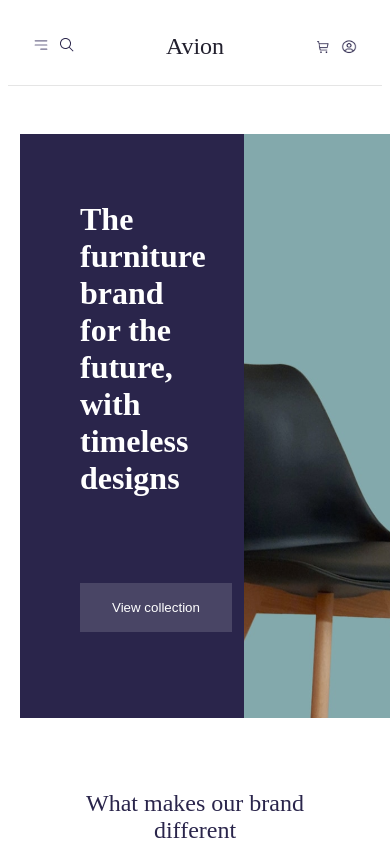
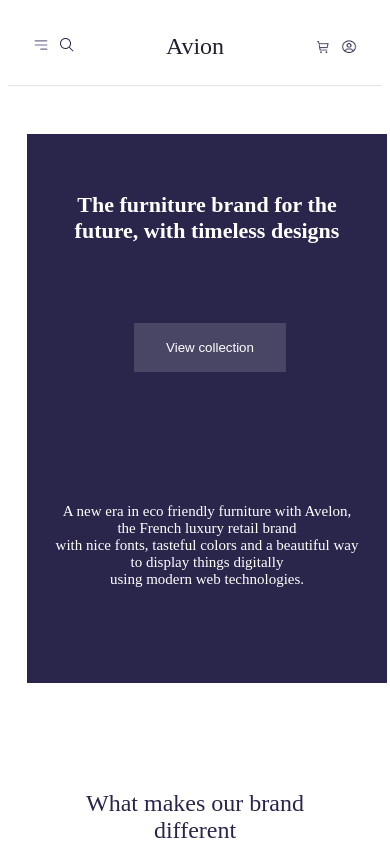
Before and after one commit to mehebbetbabayeva/avion-diploma, a React (Vite) app: page / in a window 390 px wide. Shown: the top 844 px of the page. Built offline with nearby package versions, Linux system fonts and the light colour scheme.

Commit message:
introduction responsive

```diff
--- a/public/ceramic.json
+++ b/public/ceramic.json
@@ -1,7 +1,7 @@
 [
     {
         "id":1,
-        "ceramic_image": "../src/assets/images/ceramiccard/dandychair.svg",
+        "ceramic_image": "../src/assets/images/ceramiccard/dandychair.png",
         "ceramic_context": "The Dandy chair",
         "ceramic_price": "£250"
     },
--- a/src/components/Introduction/Introduction.css
+++ b/src/components/Introduction/Introduction.css
@@ -49,3 +49,67 @@
     display: flex;
 
   }
+
+  @media (min-width: 320px) and (max-width:767px) {
+
+    .intro-container {
+      flex-direction: column;
+      align-items: center;
+    }
+
+    .intro-left-side,
+    .intro-right-side {
+      flex: none;
+      width: 100%;
+      text-align: center;
+    }
+
+    .intro-left-side{
+      background-color:#2A254B;
+      color: #fff;
+      width: 96%;
+      height: 94%;
+
+    }
+
+    .introduction h1 {
+      padding: 40px 14px;
+      font-size: 22px;
+    }
+
+    .intro-left-side .view-collect {
+      background-color:#F9F9F926;
+      color: #fff;
+      padding: 15px 30px;
+      border-color: transparent;
+      margin-top: 20px;
+      margin-left: 6px;
+      margin-bottom: 80px;
+      cursor: pointer;
+
+    }
+
+    .intro-left-side h5{
+      padding: 26px;
+      font-size: 15px;
+     font-weight: 400;
+
+    }
+    .intro-right-side{
+      width: 96%;
+      height: 121%;
+    }
+
+    .intro-right-side img {
+      display: none;
+
+    }
+
+    .intro-container{
+
+      height: 584px;
+      display: flex;
+
+    }
+
+  }
```
Also changed, not shown: src/assets/images/ceramiccard/dandychair.png (added), src/assets/images/ceramiccard/dandychair.svg (deleted).
